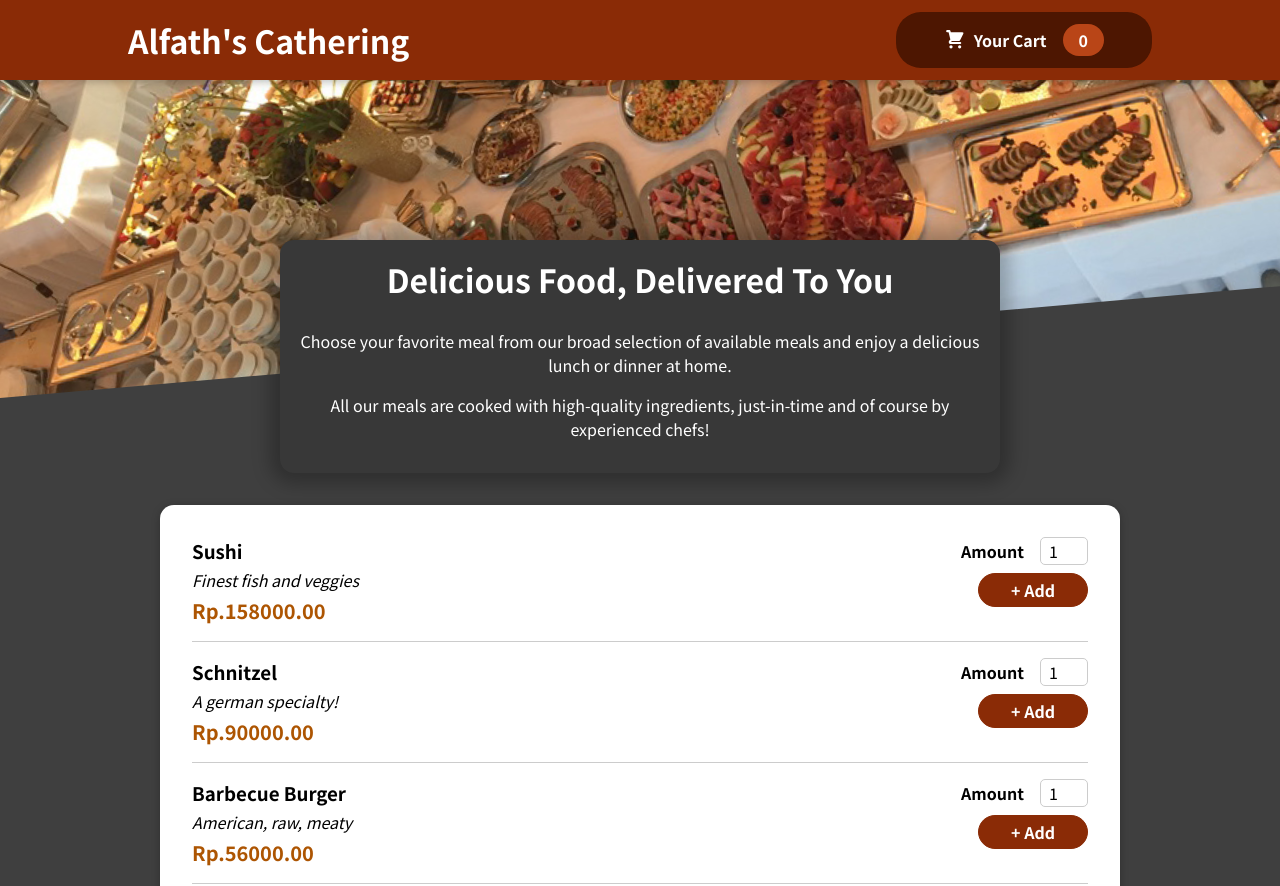
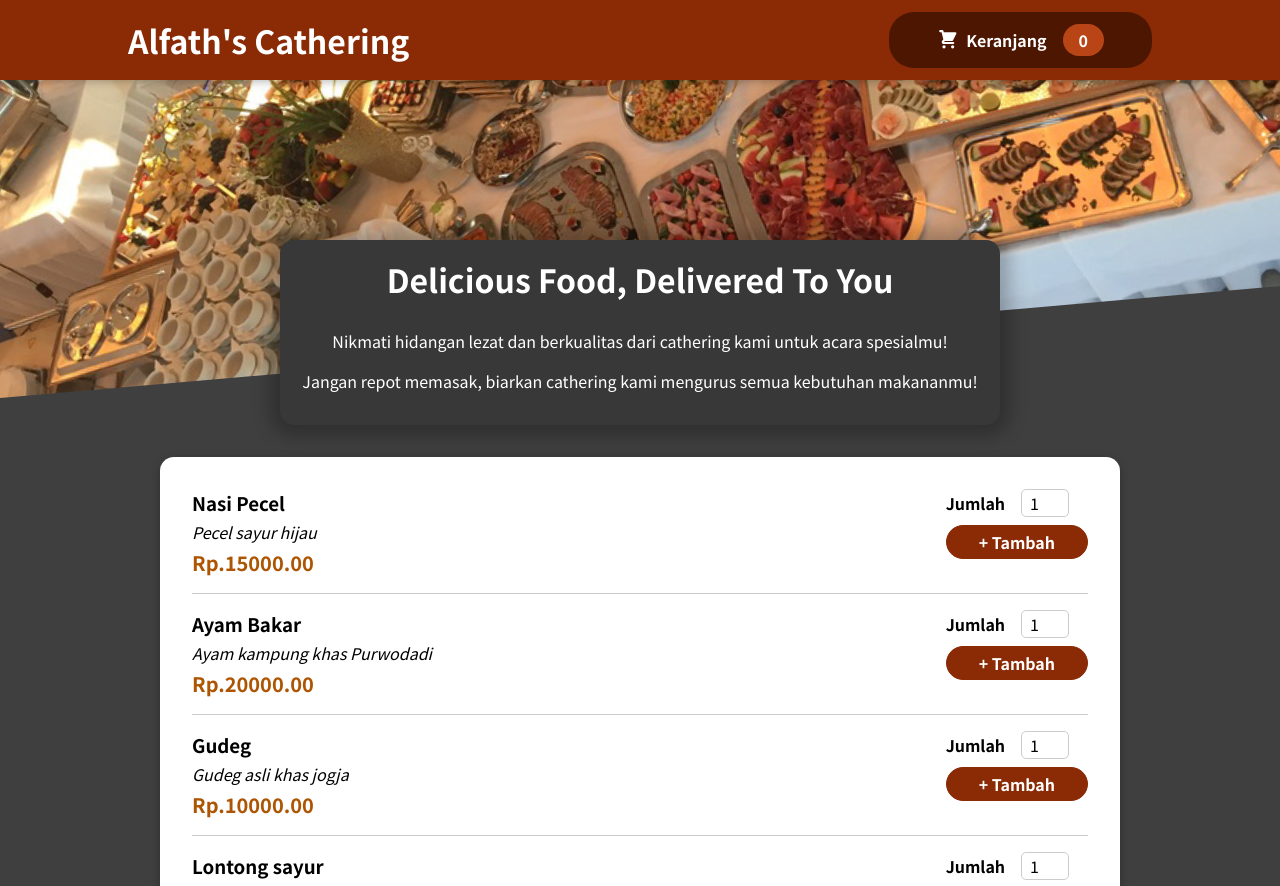
Before and after one commit to muhajiralfath/food-order-app, a React (Vite) app: page / in a window 1280 px wide. Shown: the top 886 px of the page. Built offline with nearby package versions, Linux system fonts and the light colour scheme.

Commit message:
Finish Project & animasi keranjang dgn useEffect

```diff
--- a/src/components/Cart/Cart.jsx
+++ b/src/components/Cart/Cart.jsx
@@ -8,7 +8,7 @@ import CartContext from "../../store/cart-context";
 const Cart = (props) => {
   const cartCtx = useContext(CartContext);
 
-  const totalAmount = `$${cartCtx.totalAmount.toFixed(2)}`;
+  const totalAmount = `Rp.${cartCtx.totalAmount.toFixed(2)}`;
   const hasItems = cartCtx.items.length > 0;
 
   const cartItemRemoveHandler = (id) => {
@@ -38,7 +38,7 @@ const Cart = (props) => {
     <Modal onClose={props.onClose}>
       {cartItems}
       <div className={classes.total}>
-        <span>Total Amount</span>
+        <span>Total Harga</span>
         <span>{totalAmount}</span>
       </div>
       <div className={classes.actions}>
--- a/src/components/Layout/HeaderCartButton.jsx
+++ b/src/components/Layout/HeaderCartButton.jsx
@@ -1,4 +1,4 @@
-import { useContext } from "react";
+import { useContext, useEffect, useState } from "react";
 
 import CartIcon from "../Cart/CartIcon";
 import CartContext from "../../store/cart-context";
@@ -6,17 +6,38 @@ import classes from "./HeaderCartButton.module.css";
 
 const HeaderCartButton = (props) => {
   const cartCtx = useContext(CartContext);
+  const [btnIsHighlighted, setBtnIsHighlighted] = useState(false);
+  const { items } = cartCtx;
 
-  const numberOfCartItems = cartCtx.items.reduce((curNumber, item) => {
+  const numberOfCartItems = items.reduce((curNumber, item) => {
     return curNumber + item.amount;
   }, 0);
 
+  const btnClasses = `${classes.button} ${
+    btnIsHighlighted ? classes.bump : ""
+  }`;
+
+  useEffect(() => {
+    if (items.length === 0) {
+      return;
+    }
+    setBtnIsHighlighted(true);
+
+    const timer = setTimeout(() => {
+      setBtnIsHighlighted(false);
+    }, 300);
+
+    return () => {
+      clearTimeout(timer);
+    };
+  }, [items]);
+
   return (
-    <button className={classes.button} onClick={props.onClick}>
+    <button className={btnClasses} onClick={props.onClick}>
       <span className={classes.icon}>
         <CartIcon />
       </span>
-      <span>Your Cart</span>
+      <span>Keranjang</span>
       <span className={classes.badge}>{numberOfCartItems}</span>
     </button>
   );
--- a/src/components/Meals/AvailableMeals.jsx
+++ b/src/components/Meals/AvailableMeals.jsx
@@ -5,27 +5,27 @@ import MealItem from "./MealItem/MealItem";
 const DUMMY_MEALS = [
   {
     id: "m1",
-    name: "Sushi",
-    description: "Finest fish and veggies",
-    price: 158000,
+    name: "Nasi Pecel",
+    description: "Pecel sayur hijau",
+    price: 15000,
   },
   {
     id: "m2",
-    name: "Schnitzel",
-    description: "A german specialty!",
-    price: 90000,
+    name: "Ayam Bakar",
+    description: "Ayam kampung khas Purwodadi",
+    price: 20000,
   },
   {
     id: "m3",
-    name: "Barbecue Burger",
-    description: "American, raw, meaty",
-    price: 56000,
+    name: "Gudeg",
+    description: "Gudeg asli khas jogja",
+    price: 10000,
   },
   {
     id: "m4",
-    name: "Green Bowl",
-    description: "Healthy...and green...",
-    price: 175000,
+    name: "Lontong sayur",
+    description: "Lontong asli khas purwodadi",
+    price: 15000,
   },
 ];
 
--- a/src/components/Meals/MealItem/MealItemForm.jsx
+++ b/src/components/Meals/MealItem/MealItemForm.jsx
@@ -29,7 +29,7 @@ const MealItemForm = (props) => {
     <form className={classes.form} onSubmit={submitHandler}>
       <Input
         ref={amountInputRef}
-        label="Amount"
+        label="Jumlah"
         input={{
           id: "amount_" + props.id,
           type: "number",
@@ -39,7 +39,7 @@ const MealItemForm = (props) => {
           defaultValue: "1",
         }}
       />
-      <button>+ Add</button>
+      <button>+ Tambah</button>
       {!amountIsValid && <p>Please enter a valid amount (1-5).</p>}
     </form>
   );
--- a/src/components/Meals/MealsSummary.jsx
+++ b/src/components/Meals/MealsSummary.jsx
@@ -5,12 +5,12 @@ const MealsSummary = () => {
     <section className={classes.summary}>
       <h2>Delicious Food, Delivered To You</h2>
       <p>
-        Choose your favorite meal from our broad selection of available meals
-        and enjoy a delicious lunch or dinner at home.
+        Nikmati hidangan lezat dan berkualitas dari cathering kami untuk acara
+        spesialmu!
       </p>
       <p>
-        All our meals are cooked with high-quality ingredients, just-in-time and
-        of course by experienced chefs!
+        Jangan repot memasak, biarkan cathering kami mengurus semua kebutuhan
+        makananmu!
       </p>
     </section>
   );
```
